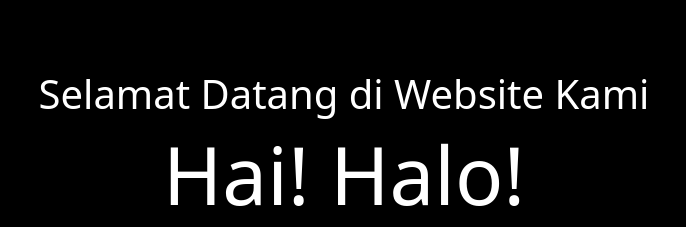
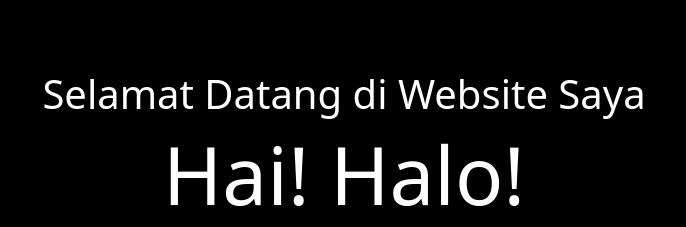
Before and after one commit to Hamelberg/hans, a plain HTML site: page index.html in a window 1280 px wide. Shown: the part 186-413 px from the top of the page, 296-982 px from the left. Drawn offline with nearby package versions, Linux system fonts and the light colour scheme.

Commit message:
Update index.html
update

```diff
--- a/index.html
+++ b/index.html
@@ -42,7 +42,7 @@
     <!-- banner -->
     <div class="container-fluid banner">
       <div class="container text-center">
-        <h4 class="display-6">Selamat Datang di Website Kami</h4>
+        <h4 class="display-6">Selamat Datang di Website Saya</h4>
         <h3 class="display-1">Hai! Halo!</h3>
         <a href="#layanan">
           <button type="button" class="btn btn-danger btn-lg">Cek Layanan</button>
```
